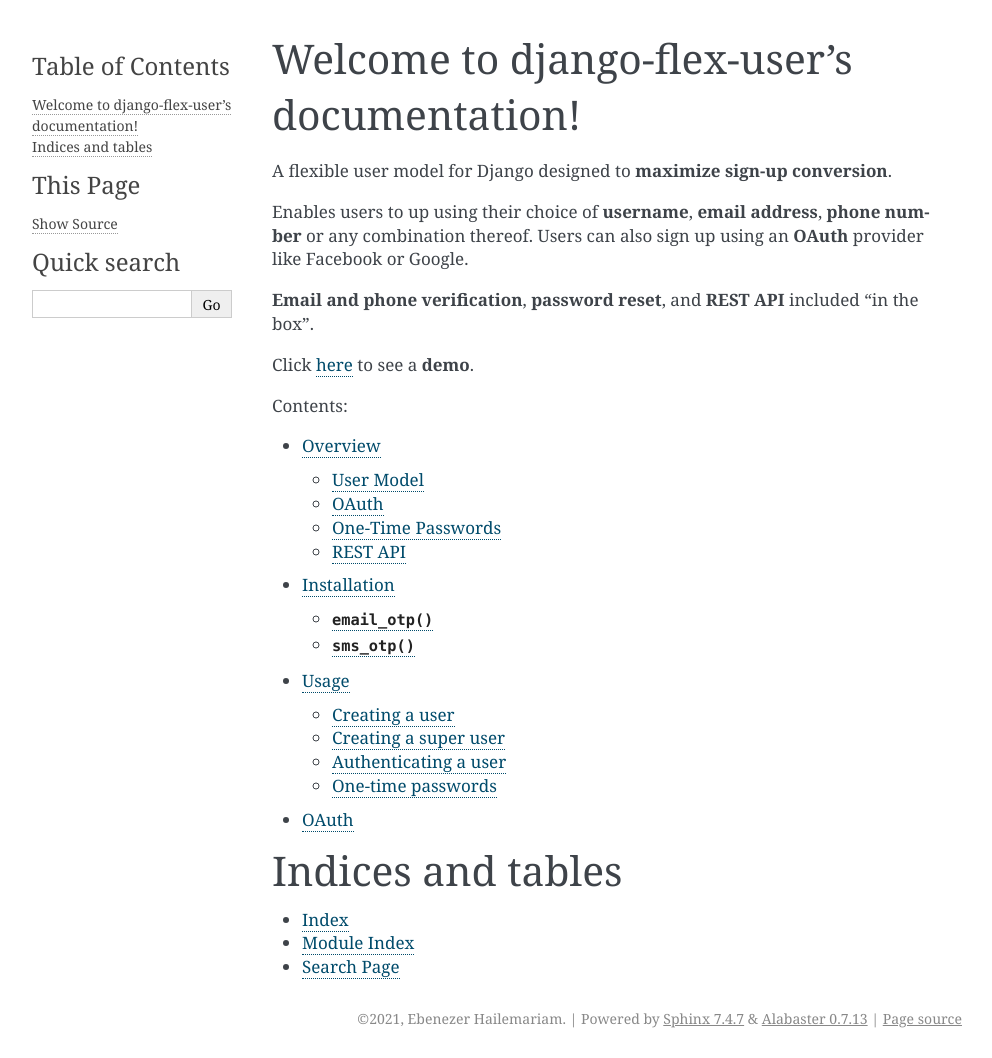
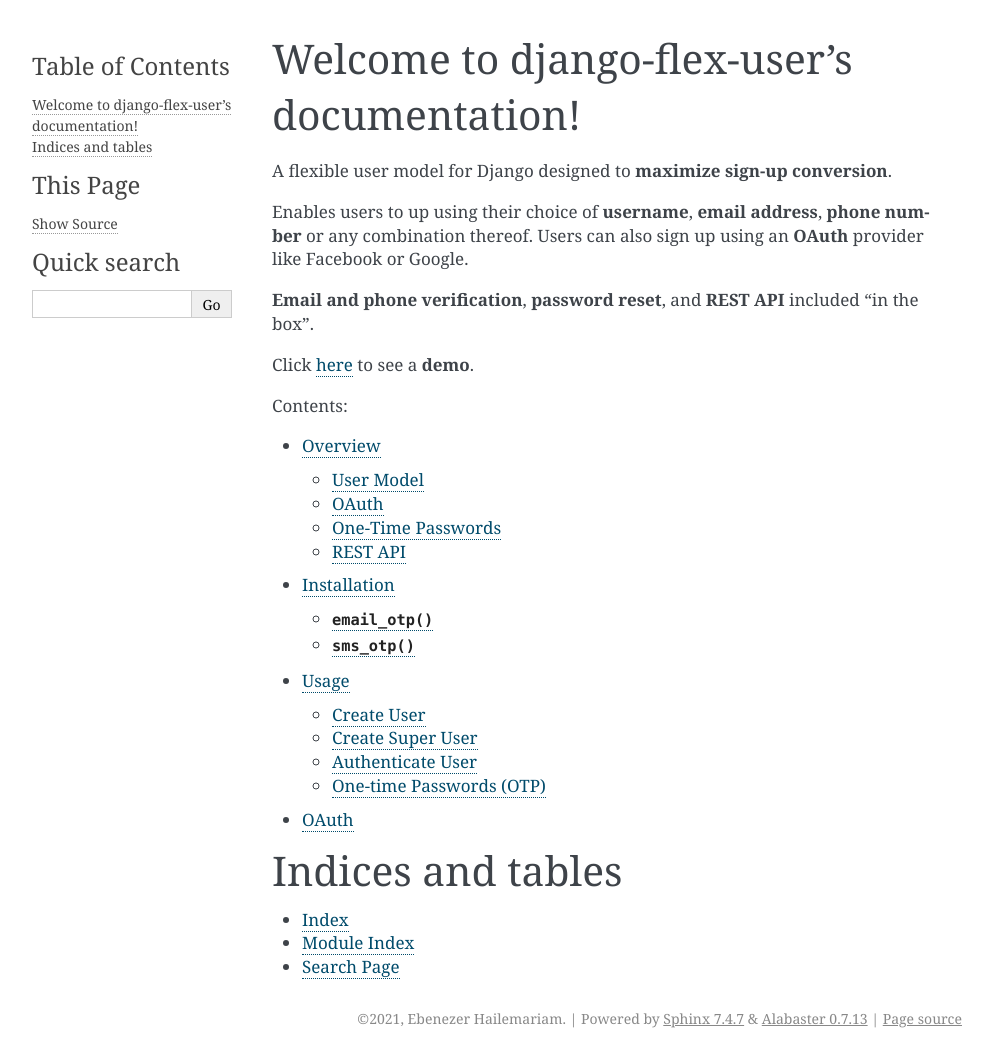
Before and after one commit to ebenh/django-flex-user, a Sphinx documentation site: the page built from docs/source/index.rst, in a window 1280 px wide. Shown: the whole page, without its empty margins (148-1140 px from the left). Built offline with Sphinx 7.4.7, drawn with Linux system fonts in a browser that asks for light colours; pages that are not in the unit, such as notebooks, are missing from menus.

Commit message:
Updating documentation

```diff
--- a/docs/source/usage.rst
+++ b/docs/source/usage.rst
@@ -1,8 +1,8 @@
 Usage
 =====
 
-Creating a user
----------------
+Create User
+-----------
 ::
 
     from django_flex_user.models.user import FlexUser
@@ -11,8 +11,8 @@ Creating a user
 
 .. automethod:: django_flex_user.models.user.FlexUserManager.create_user
 
-Creating a super user
----------------------
+Create Super User
+-----------------
 ::
 
     from django_flex_user.models.user import FlexUser
@@ -21,8 +21,8 @@ Creating a super user
 
 .. automethod:: django_flex_user.models.user.FlexUserManager.create_superuser
 
-Authenticating a user
----------------------
+Authenticate User
+-----------------
 To authenticate a user call :func:`django.contrib.auth.authenticate`.
 
 It takes credentials as keyword arguments and checks them against each authentication backend in
@@ -43,8 +43,8 @@ For example::
 
 .. automethod:: django.contrib.auth.authenticate
 
-One-time passwords
-------------------
+One-time Passwords (OTP)
+------------------------
 
 One-time passwords are based around the concept of a
 `security token <https://en.wikipedia.org/w/index.php?title=Security_token&oldid=1049342825>`_. A security token is a
@@ -59,7 +59,7 @@ this.
 
 EmailToken
 ++++++++++
-Generate one-time password
+Generate One-Time Password
 ##########################
 ::
 
@@ -75,7 +75,7 @@ Generate one-time password
     # Email the one-time password to alice@example.com
     email_token.send_password()
 
-Check one-time password
+Check One-Time Password
 #######################
 ::
 
@@ -100,7 +100,7 @@ Check one-time password
 
 PhoneToken
 ++++++++++
-Generate one-time password
+Generate One-Time Password
 ##########################
 ::
 
@@ -116,7 +116,7 @@ Generate one-time password
     # Send the one-time password to +12025551234 via SMS
     phone_token.send_password()
 
-Check one-time password
+Check One-Time Password
 #######################
 ::
 
```
